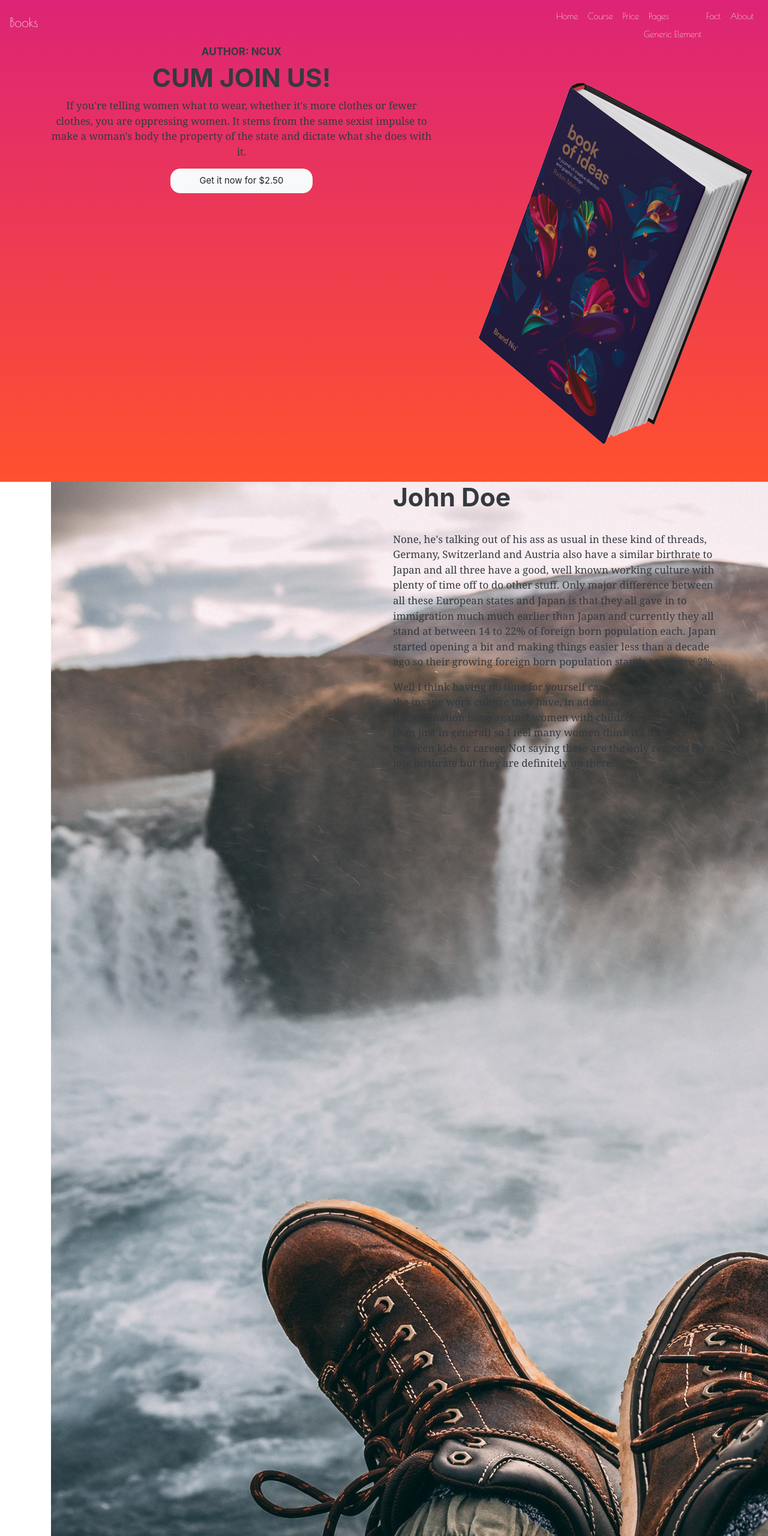
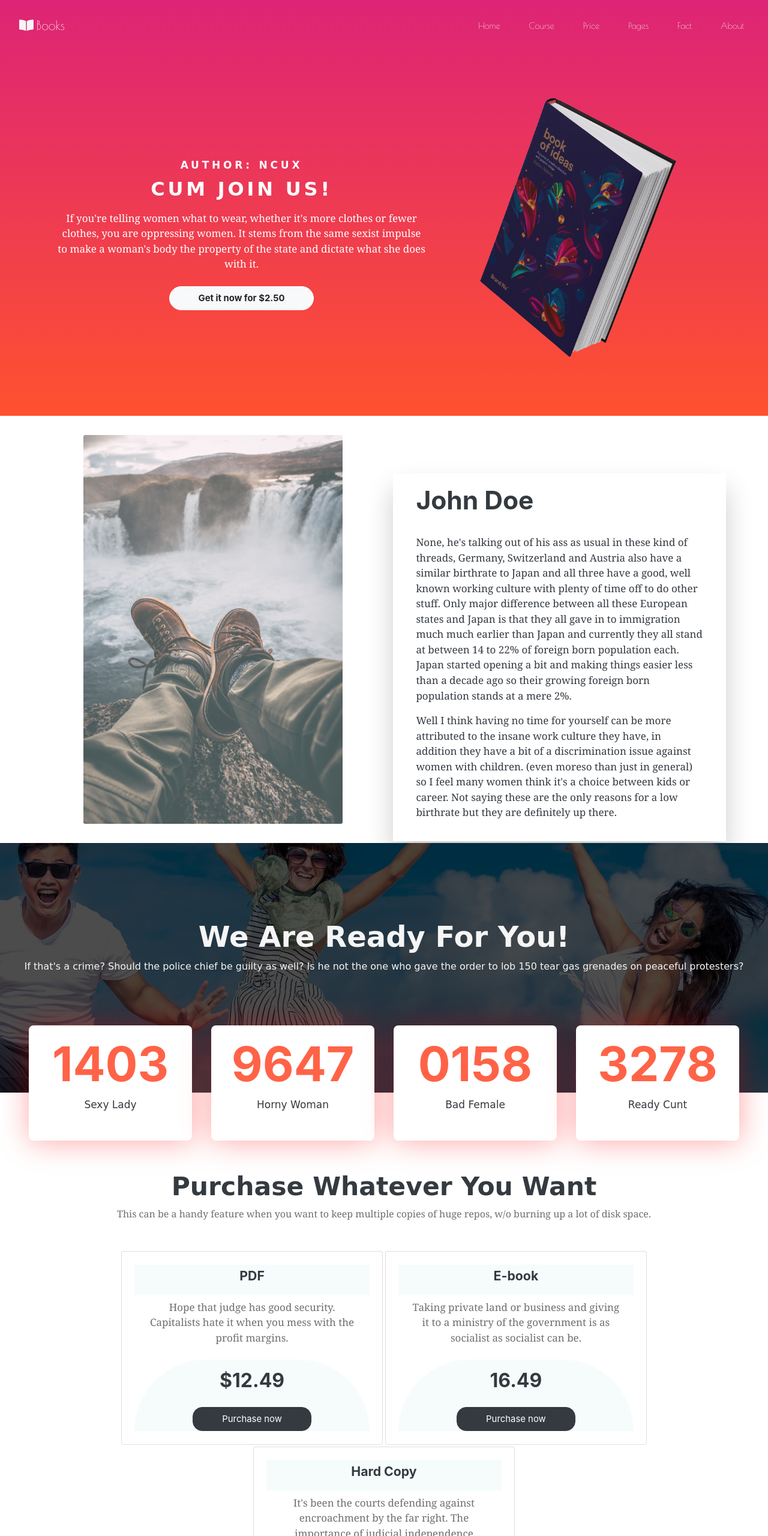
Before and after one commit to ncux/Responsive-Bootstrap-Website-2, a plain HTML site: page index.html in a window 1280 px wide. Shown: the top 2560 px of the page at 60% size. Drawn offline with nearby package versions, Linux system fonts and the light colour scheme.

Commit message:
styled sections 1 and 2

```diff
--- a/css/style.css
+++ b/css/style.css
@@ -27,3 +27,212 @@ header a {
     font-size: 0.9rem;
     font-family: var(--Google-Font);
 }
+
+.navbar .navbar-nav .dropdown .dropdown-content {
+    display: none;
+    position: absolute;
+    background-color: white;
+    min-width: 160px;
+    box-shadow: 0 2px 15px 0 rgba(0, 0, 0, 0.2);
+    z-index: 1;
+}
+
+.navbar .navbar-nav .dropdown:hover .dropdown-content {
+    display: block;
+}
+
+.navbar .navbar-nav .dropdown-content a {
+    color: black;
+    padding: 12px 12px;
+    text-decoration: none;
+    display: block;
+    width: 0.5rem;
+}
+
+.navbar .navbar-nav .dropdown-content a:hover {
+    background-color: #dddddd;
+}
+
+.navbar .navbar-nav .nav-item {
+    padding: 1rem;
+}
+
+.navbar .navbar-nav .nav-item:last-child {
+    padding-right: 1rem;
+}
+
+.navbar .navbar-brand {
+    padding-left: 1rem;
+}
+
+header .navbar .nav-link:hover {
+    color: black;
+}
+
+/* author heading */
+header .row .col-md-7 h6 {
+    padding: 0.2rem;
+    letter-spacing: 0.3rem;
+}
+
+/* author heading text */
+header .row .col-md-7 h1 {
+    font-size: 2rem;
+    font-weight: bold;
+    letter-spacing: 0.3rem;
+}
+
+/* author heading text */
+header .row .col-md-7 p {
+    padding: 0.5rem 1rem;
+}
+
+/* heading button */
+header .row .col-md-7 button {
+    border-radius: 2rem;
+    font-weight: bold;
+}
+
+header .row .col-md-7 {
+    color: white;
+    font-family: var(--Rubik);
+    padding: 22vmin 1vmin;
+}
+
+header .row .col-md-5 {
+    padding: 4.2vmin 1vmin;
+}
+
+/* image in the header */
+header .row .col-md-5 img {
+    width: 90%;
+}
+
+/* Section 1 with image and "John Doe" text */
+.section-1 {
+    padding: 2rem 0;
+}
+
+/* div with image */
+.section-1 .row .col-md-6 .pray img {
+    opacity: 0.7;
+    width: 80%;
+    border-radius: 0.2rem;
+}
+
+.section-1 .row .col-md-6:last-child {
+    position: relative;
+}
+
+.section-1 .row .col-md-6 .panel {
+    position: absolute;
+    padding: 1.2rem 2.4rem;
+    text-align: left;
+    top: 4rem;
+    box-shadow: 0 25px 42px rgba(0, 0, 0, 0.2);
+    z-index: 3;
+}
+
+/* Section 2 */
+/* div with "We Are Ready For You" heading and p below */
+.section-2 .cover {
+    position: relative;
+    width: 100%;
+    height: 26rem;
+    background: url("../assets/images/pexels-photo-452738.jpeg");
+    background-position: -30rem -22rem;
+    background-size: 150%;
+}
+
+.section-2 .cover .content {
+    height: 100%;
+    width: 100%;
+    padding-top: 8rem;
+    background: rgba(0, 0, 0, 0.7);
+}
+
+.section-2 .cover .content h1 {
+    color: whitesmoke;
+    font-family: var(--Patua);
+    font-size: 3rem;
+}
+
+.section-2 .cover .content p {
+    color: whitesmoke;
+    font-family: var(--Rubik);
+    font-size: 1rem;
+}
+
+/* div with number boxes */
+.section-2 .number-boxes .rectangle {
+    position: relative;
+    z-index: 1;
+    background: white;
+    width: 17rem;
+    height: 12rem;
+    padding-top: 1rem;
+    margin: 1rem;
+    border-radius: 0.5rem;
+    box-shadow: 1px 2px 50px 0 rgba(255, 0, 0, 0.349);
+}
+
+.section-2 .number-boxes {
+    margin-top: -8rem;
+}
+
+.section-2 .number-boxes .rectangle h1 {
+    font-size: 5rem;
+    color: tomato;
+}
+
+.section-2 .number-boxes .rectangle p {
+    font-family: var(--Patua);
+}
+
+/* purchase div */
+.section-2 .purchase > h1 {
+    padding-top: 2.2rem;
+    padding-bottom: 0;
+    font-family: var(--Lobster);
+}
+
+.section-2 .purchase > p {
+    color: var(--light-black);
+    font-size: 1rem;
+    padding-bottom: 2rem;
+}
+
+/* book cards */
+.section-2 .purchase .cards .card {
+    padding: 0.1rem 0.1rem;
+    width: 16rem;
+    margin: 0.1rem;
+}
+
+.section-2 .purchase .cards {
+    padding: 0;
+    margin: 0;
+}
+
+.section-2 .purchase .cards .card .title {
+    background: rgba(208, 241, 241, 0.199);
+    padding: 0.4rem 2.5rem;
+}
+
+.section-2 .purchase .cards .card .card-text {
+    padding: 0.5rem 1rem;
+    color: var(--light-black);
+}
+
+.section-2 .purchase .cards .card .card-body .pricing {
+    background: rgba(208, 241, 241, 0.199);
+    border-top-right-radius: 170px;
+    border-top-left-radius: 170px;
+}
+
+.section-2 .purchase .cards .card .card-body .pricing h1 {
+    font-size: 2rem;
+    padding: 1rem 0.5rem;
+}
+
+/* Section 3 with "Download..." text */
--- a/index.html
+++ b/index.html
@@ -13,10 +13,10 @@
 <body>
 
     <header>
-        <!--   fot the nav     -->
+        <!--   for the nav     -->
         <div class="container-fluid p-0">
             <nav class="navbar navbar-expand-lg ">
-                <a class="navbar-brand" href="#">Books</a>
+                <a class="navbar-brand" href="#"><i class="fas fa-book-open"></i> Books</a>
                 <button class="navbar-toggler" type="button" data-toggle="collapse" data-target="#navbarNav" aria-controls="navbarNav" aria-expanded="false" aria-label="Toggle navigation">
                     <span class="navbar-toggler-icon"></span>
                 </button>
@@ -69,7 +69,6 @@
                     <img src="assets/images/header-img.png" alt="Header image">
                 </div>
             </div>
-
         </div>
     </header>
 
@@ -78,6 +77,7 @@
         <section class="section-1">
             <div class="container text-center">
                 <div class="row">
+
                     <div class="col-md-6">
                         <div class="pray">
                             <img src="assets/images/pexels-photo-1904769.jpeg" alt="Pray">
@@ -101,6 +101,7 @@
                             </p>
                         </div>
                     </div>
+
                 </div>
             </div>
         </section>
@@ -134,6 +135,7 @@
                         <p>Ready Cunt</p>
                     </div>
                 </div>
+
             </div>
 
             <div class="purchase text-center">
```
